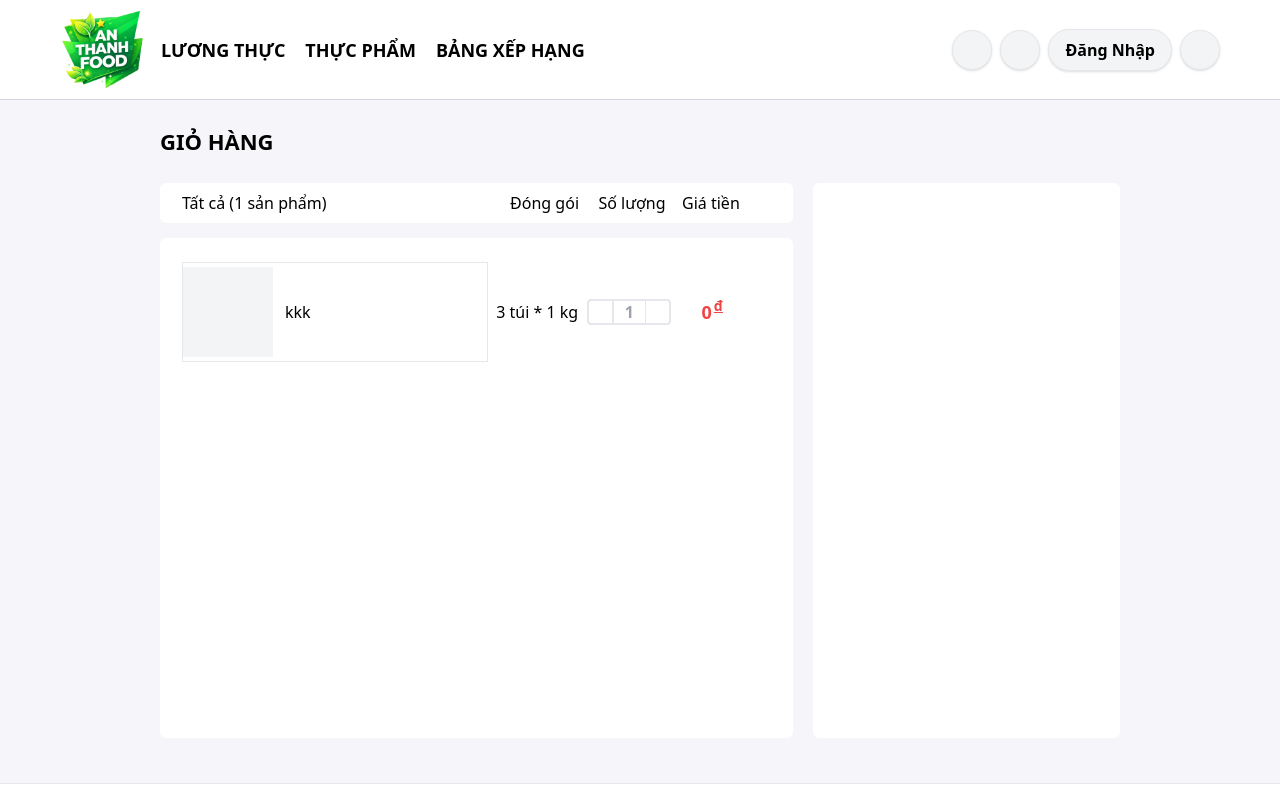
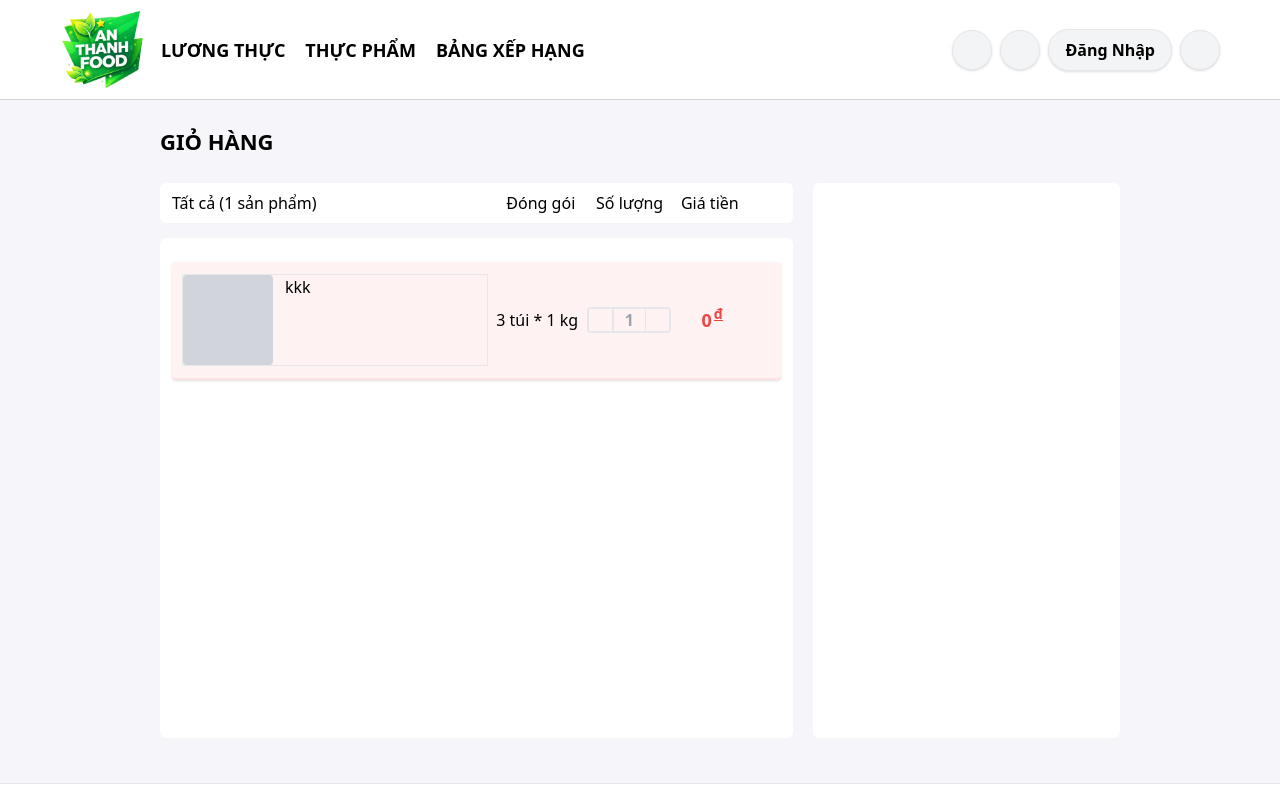
Before and after one commit to SongDuy/web-an-thanh-food, a React (Create React App) app: page /cart in a window 1280 px wide. Shown: the top 800 px of the page. Built offline with nearby package versions, Linux system fonts and the light colour scheme; some icons are missing.

Commit message:
Update new

```diff
--- a/src/pages/cart/index.js
+++ b/src/pages/cart/index.js
@@ -29,7 +29,7 @@ const CartPage = () => {
         <div className="w-full grid grid-cols-6 gap-5">
           <div className="col-span-4">
             <div className="w-full bg-white rounded-md px-3 py-2">
-              <div className="w-full grid grid-cols-[5.5fr_1.5fr_1.3fr_1.2fr_0.5fr] gap-2 pl-2.5">
+              <div className="w-full grid grid-cols-[5.5fr_1.5fr_1.3fr_1.2fr_0.5fr] gap-2">
                 <div className="w-full flex items-center">
                   <span> Tất cả (1 sản phẩm)</span>
                 </div>
@@ -53,15 +53,15 @@ const CartPage = () => {
             </div>
 
             <div className="w-full min-h-[500px] mt-[15px] bg-white rounded-md px-3 py-3">
-              <div className="w-full grid grid-cols-1 gap-5 py-3 pl-2.5">
+              <div className="w-full grid grid-cols-1 gap-5 py-3 ">
 
                 {/* Sẳm phẩm */}
-                <div className="w-full h-[100px] grid grid-cols-[5.5fr_1.5fr_1.3fr_1.2fr_0.5fr] gap-2 ">
+                <div className="w-full grid grid-cols-[5.5fr_1.5fr_1.3fr_1.2fr_0.5fr] gap-2 bg-red-50 shadow rounded border-b-2 border-red-100 pl-2.5 py-3">
                   <div className="w-full flex items-center gap-3 border">
-                    <div className="w-[90px] h-[90px] bg-gray-100">
+                    <div className="w-[90px] h-[90px] bg-gray-300 rounded">
 
                     </div>
-                    <div>
+                    <div className="mb-auto">
                       kkk
                     </div>
                   </div>
```
